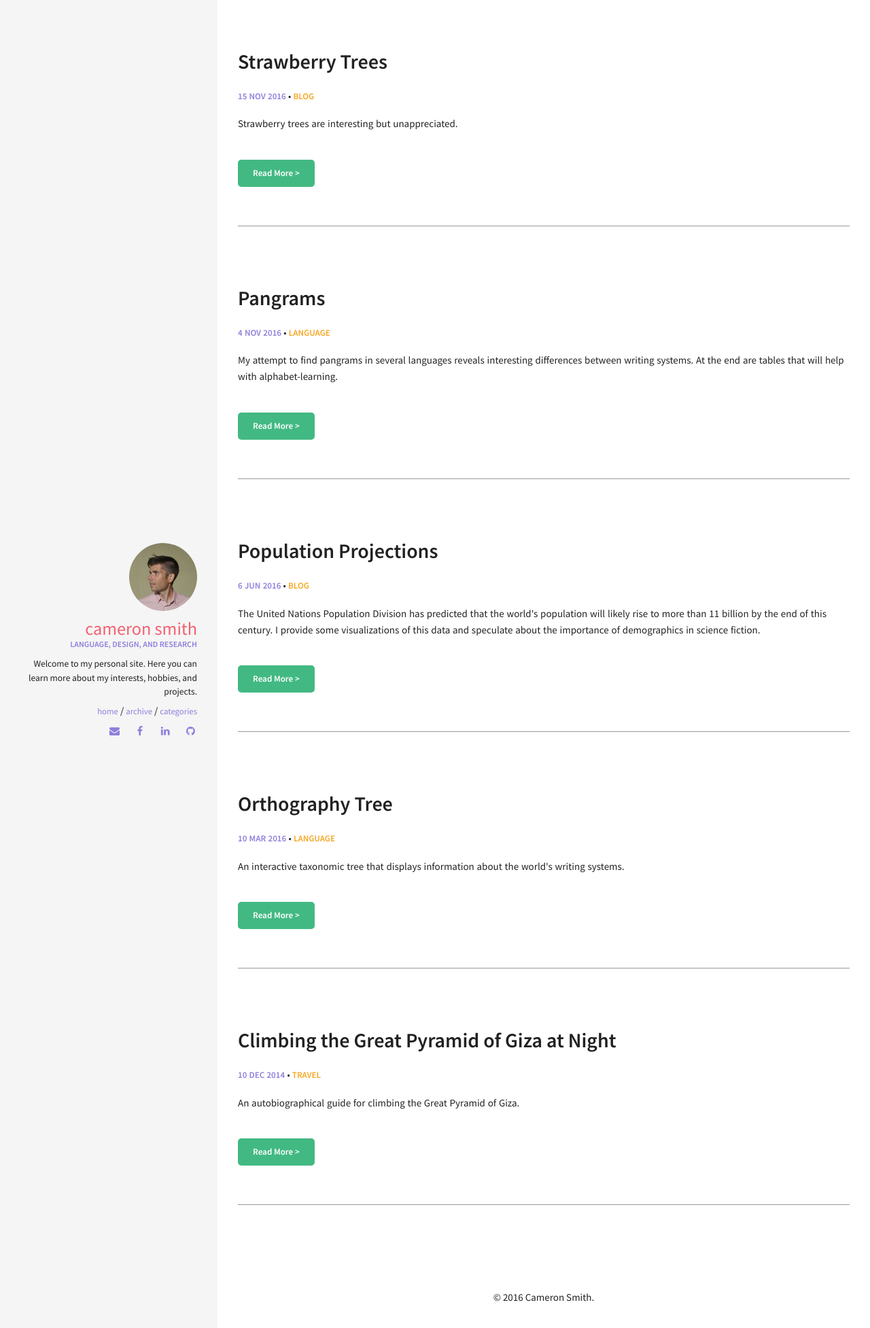
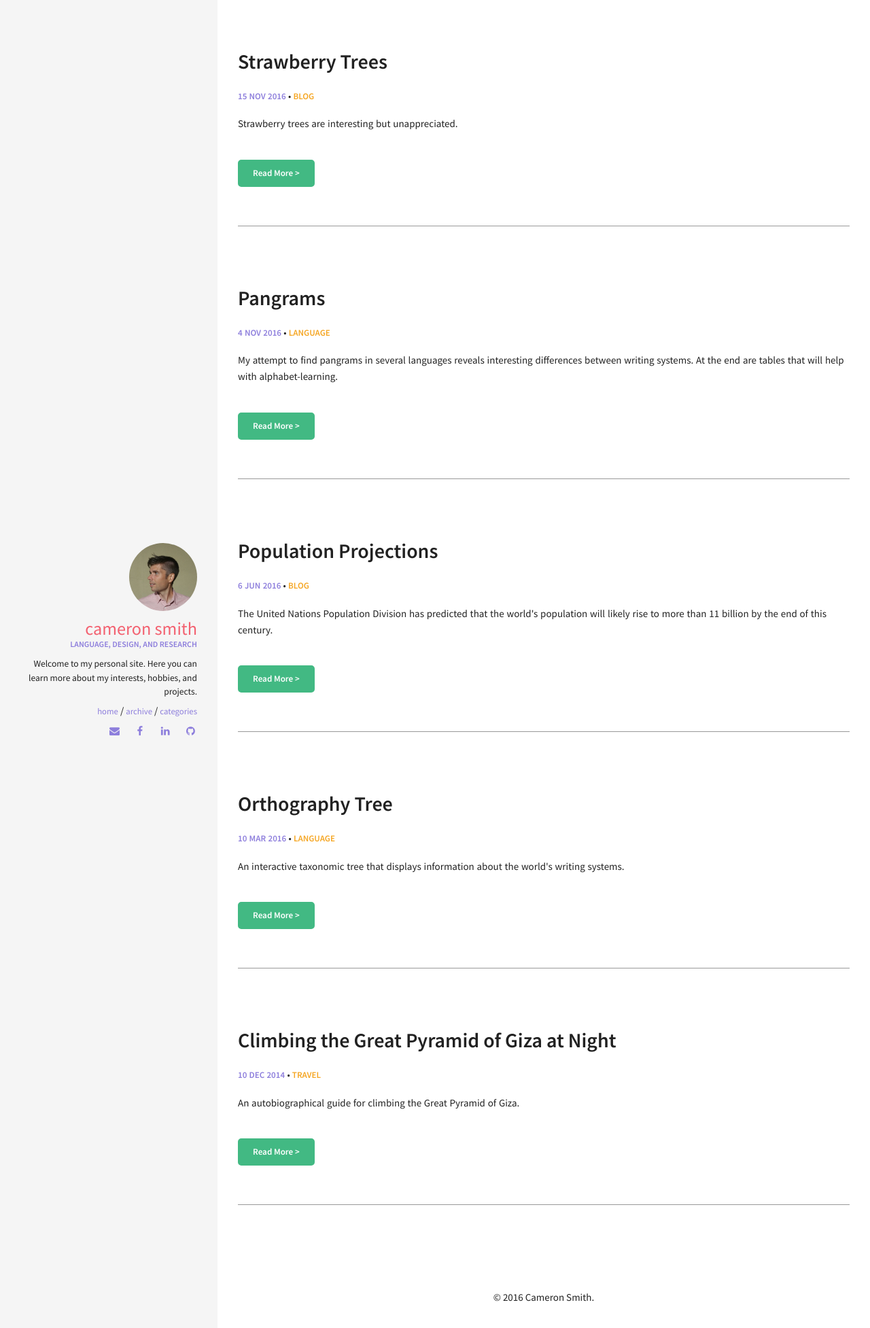
Before and after one commit to camoverride/camoverride.github.io, a Jekyll site: the page built from index.html, in a window 1280 px wide. Shown: the top 1954 px of the page at 68% size. Built offline with Jekyll 4.4.1, drawn with Linux system fonts in a browser that asks for light colours.

Commit message:
edited excerpt

```diff
--- a/_posts/2016-06-06-future-population.md
+++ b/_posts/2016-06-06-future-population.md
@@ -2,7 +2,7 @@
 layout: post
 title: Population Projections
 categories: [blog]
-excerpt: "The United Nations Population Division has predicted that the world's population will likely rise to more than 11 billion by the end of this century. I provide some visualizations of this data and speculate about the importance of demographics in science fiction."
+excerpt: "The United Nations Population Division has predicted that the world's population will likely rise to more than 11 billion by the end of this century."
 comments: true
 ---
 
```
